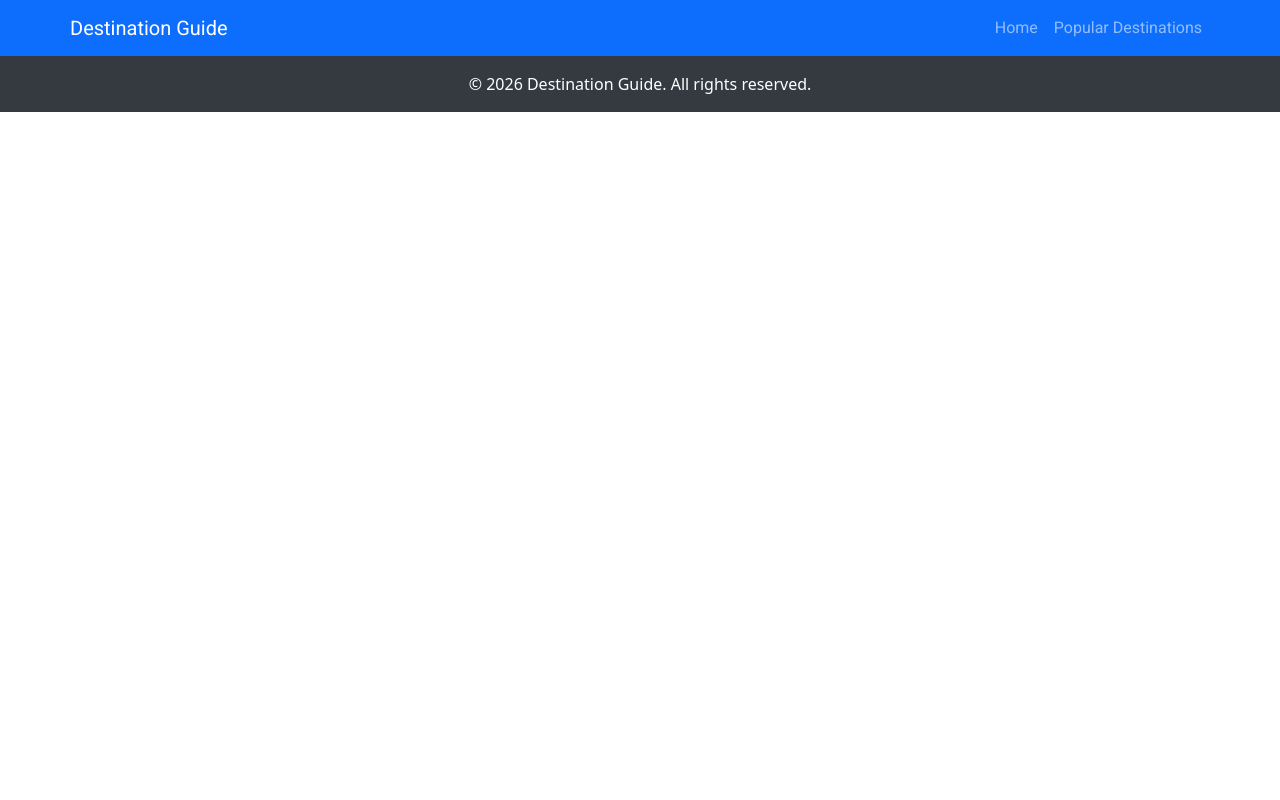
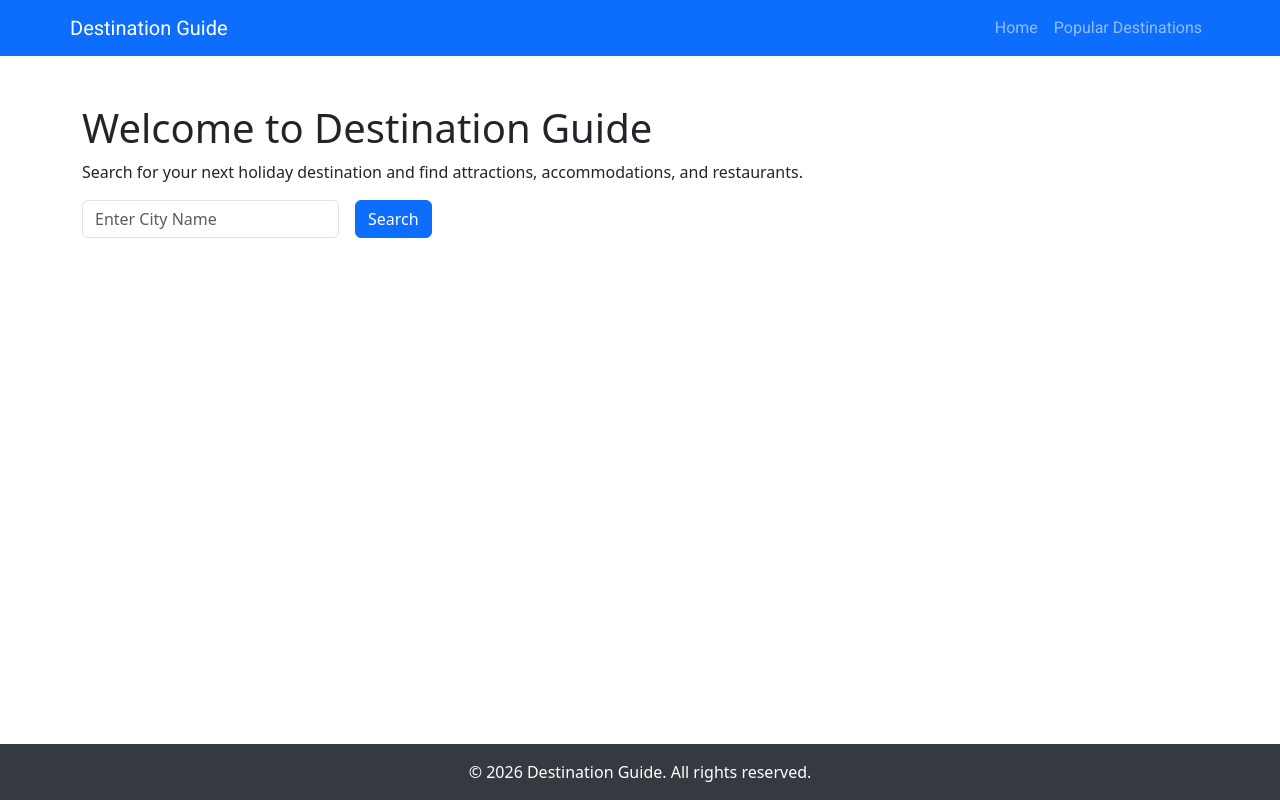
Before and after one commit to MHussainGit/Milestone-Project-2--destination-guide, a plain HTML site: page home.html in a window 1280 px wide. Drawn offline with nearby package versions, Linux system fonts and the light colour scheme; files that its build step writes are made by us from their sources; files whose address does not match are found by name.

Commit message:
Added a Welcome message and a search box onto the home page

```diff
--- a/home.html
+++ b/home.html
@@ -39,6 +39,27 @@
             </div>
         </nav>
      </header>
+     <!-- Hero Section -->
+      <main class="container my-5">
+        <h1>Welcome to Destination Guide</h1>
+        <p>Search for your next holiday destination and find attractions, accommodations, and restaurants.</p>
+
+        <!-- Search Form -->
+         <form id="'searchForm" class="row g-3" autocomplete="off">
+            <div class="col-auto">
+                <label for="cityInput" class="visually-hidden">City</label>
+                <input list="citySuggestions" type="text" class="form-control" id="cityInput" placeholder="Enter City Name">
+                <datalist id="citySuggestions">
+                    <!-- JavaScript will populate this list with city suggestions -->
+                </datalist>
+            </div>
+            <div class="col-auto">
+                <button type="submit" class="btn btn-primary mb-3">Search</button>
+            </div>
+         </form>
+            <!-- Search Results -->
+         <div id="results"></div>
+      </main>
     <!-- Footer -->
      <footer>
         <div class="container text-center">
```
